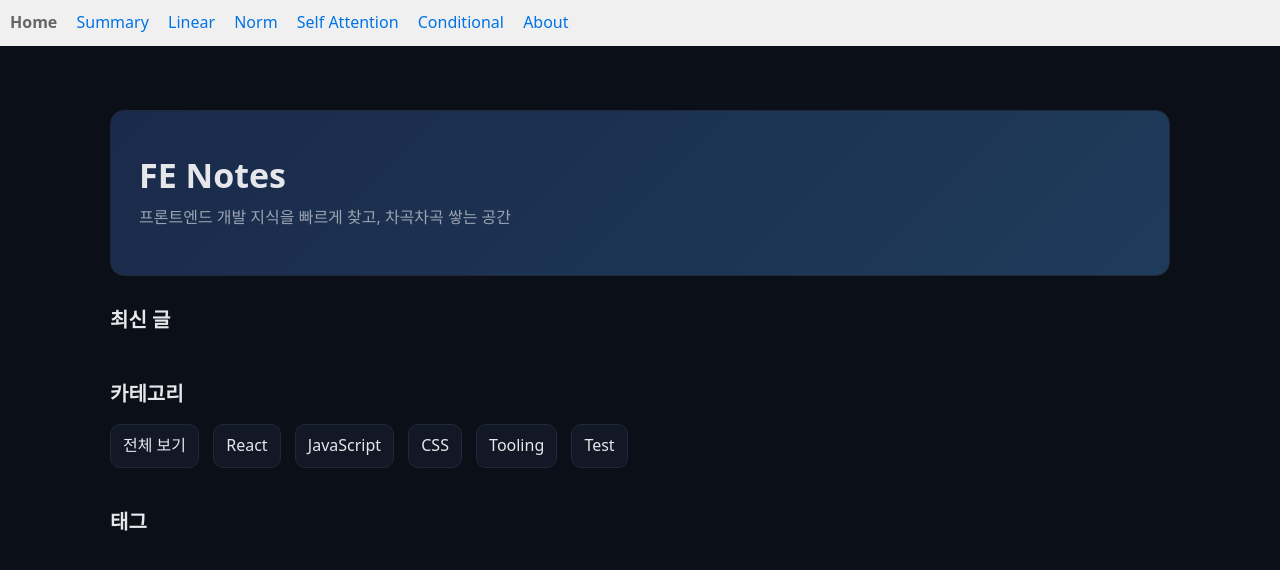
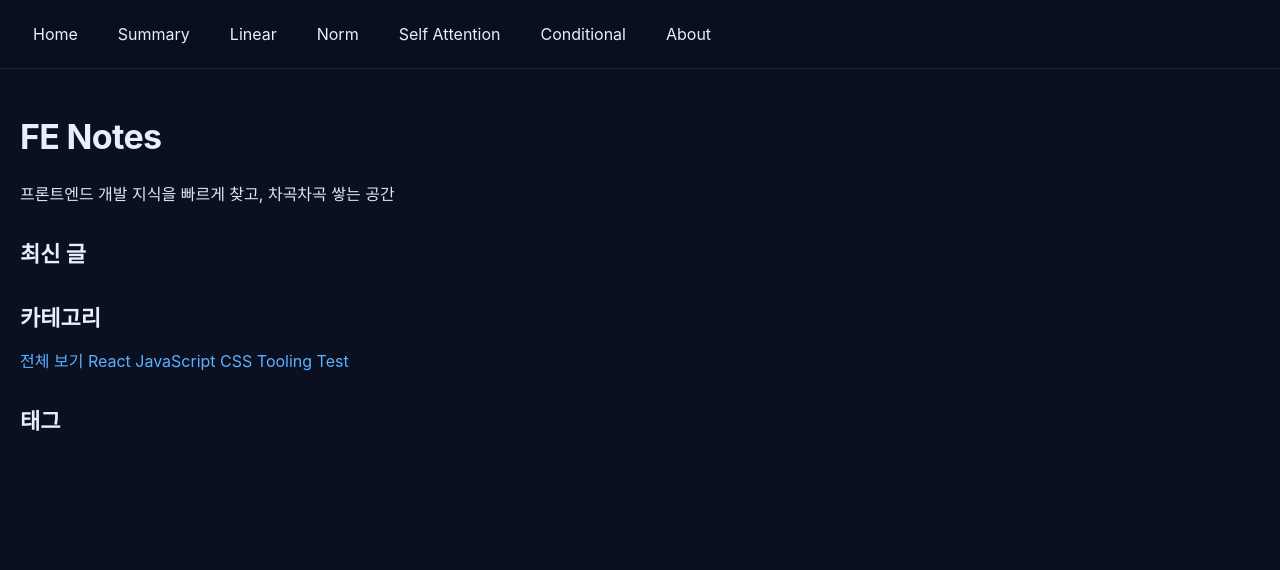
Before and after one commit to rainabak/rainabak.github.io, a Jekyll site: the page built from index.md, in a window 1280 px wide. Shown: the top 570 px of the page. Built offline with Jekyll 4.4.1, drawn with Linux system fonts in a browser that asks for light colours.

Commit message:
Update style.css

```diff
--- a/assets/css/style.css
+++ b/assets/css/style.css
@@ -1,88 +1,59 @@
-/* [기존 다크 변수 그대로 둠] */
 :root{
-  --bg:#0b0f17;
-  --panel:#121826;
-  --muted:#0f1629;
-  --fg:#e5e7eb;
-  --sub:#9aa4b2;
-  --link:#8ab4ff;
-  --border:#1f2937;
-  --accent1:#1a2a4a;
-  --accent2:#1f3b5b;
-  --radius:14px;
+  --bg:#0b1020; --card:#12172a; --muted:#8ea0c0; --text:#e8eefc;
+  --accent:#5ab0ff; --border:#1b2440; --row:#0d1428; --head:#0c1326;
+  --radius:16px;
+}
+*{box-sizing:border-box}
+html,body{margin:0;background:var(--bg);color:var(--text);
+  font:16px/1.65 Inter,system-ui,-apple-system,Segoe UI,Apple SD Gothic Neo,Arial,sans-serif}
+a{color:var(--accent);text-decoration:none}
+a:hover{text-decoration:underline}
+
+/* NAV */
+.nav{
+  position:sticky;top:0;z-index:10;display:flex;flex-wrap:wrap;gap:14px;align-items:center;
+  background:rgba(11,16,32,.85);backdrop-filter:saturate(140%) blur(8px);
+  border-bottom:1px solid var(--border);padding:12px 20px
+}
+.nav__link,.nav__current{padding:8px 12px;border-radius:10px}
+.nav__link{color:var(--text);border:1px solid transparent}
+.nav__link:hover{border-color:var(--border);background:#0f1832}
+.nav__current{
+  color:#9ec7ff;background:#162244;border:1px solid var(--border);
+  pointer-events:none;cursor:default;font-weight:700
 }
 
-/* 🔆 라이트 테마 변수: html[data-theme="light"]에서 덮어쓰기 */
-html[data-theme="light"]{
-  --bg:#f8fafc;
-  --panel:#ffffff;
-  --muted:#f1f5f9;
-  --fg:#0f172a;
-  --sub:#475569;
-  --link:#1d4ed8;
-  --border:#e2e8f0;
-  --accent1:#e8eefb;
-  --accent2:#e2ecff;
+/* LAYOUT */
+.container{padding:40px 20px}
+.badge{font-size:12px;color:#c9d7ff;background:#1a2140;border:1px solid var(--border);
+  padding:4px 8px;border-radius:999px}
+header{display:flex;flex-wrap:wrap;align-items:center;gap:12px;margin-bottom:24px}
+h1{font-size:34px;letter-spacing:-.02em;margin:0}
+h2{font-size:22px;margin:28px 0 12px}
+h3{font-size:18px;margin:18px 0 8px;color:#cfe2ff}
+p,li{color:#dbe6ff}
+
+.card{
+  background:var(--card);border:1px solid var(--border);
+  border-radius:var(--radius);padding:20px;margin:16px 0;
+  box-shadow:0 10px 30px rgba(0,0,0,.25)
 }
+.grid{display:grid;gap:16px}
+@media(min-width:950px){.grid{grid-template-columns:1fr 1fr}}
 
-*{box-sizing:border-box}
-html,body{margin:0;padding:0;background:var(--bg);color:var(--fg);font:16px/1.6 ui-sans-serif,system-ui,Segoe UI,Roboto,Apple SD Gothic Neo,Noto Sans KR}
-a{color:var(--link);text-decoration:none}
-a:hover{text-decoration:underline}
+code,.mono{font-family:ui-monospace,SFMono-Regular,Menlo,Monaco,Consolas,monospace}
+pre{background:#0c1328;border:1px solid var(--border);border-radius:12px;padding:16px;overflow:auto}
+pre code{color:#e6f0ff}
 
-.container{max-width:1100px;margin:0 auto;padding:24px 20px}
+/* TABLE */
+.table-wrap{overflow-x:auto}
+table.table{
+  width:100%;border-collapse:separate;border-spacing:0;
+  border:1px solid var(--border);border-radius:12px;overflow:hidden
+}
+.table th,.table td{padding:10px 12px;border-bottom:1px solid var(--border)}
+.table th{background:var(--head);color:#bcd3ff;text-align:left;font-weight:700}
+.table tbody tr:nth-child(odd){background:var(--row)}
+.table tbody tr:hover{background:#142143}
 
-/* NAV */
-.nav{background:#f0f0f0;padding:10px;margin-bottom:20px}
-.nav__link{margin-right:15px;text-decoration:none;color:#0073e6}
-.nav__link:hover{text-decoration:underline}
-.nav__link--current{
-  margin-right:15px;
-  color:#666;             /* 비활성처럼 보이게 */
-  pointer-events:none;    /* 클릭 안 되게 */
-  text-decoration:none;
-  font-weight:700;        /* 강조용(원하면 제거) */
-}
-
-/* 토글 버튼 */
-.toggle{
-  margin-left:auto; /* 우측 정렬 */
-  padding:8px 12px;border-radius:10px;border:1px solid var(--border);
-  background:var(--panel);color:var(--fg);cursor:pointer
-}
-.toggle:hover{filter:brightness(1.05)}
-
-/* HERO */
-.hero{background:linear-gradient(135deg,var(--accent1),var(--accent2));border:1px solid var(--border);border-radius:var(--radius);padding:44px 28px;margin:20px 0}
-.hero h1{margin:0 0 10px;font-size:34px;line-height:1.2}
-.hero p{margin:0;color:var(--sub)}
-
-/* SECTIONS */
-.section{margin:28px 0}
-.section h2{margin:0 0 14px;font-size:20px}
-
-/* CARDS */
-.cards{display:grid;grid-template-columns:repeat(3,minmax(0,1fr));gap:16px}
-.card{background:var(--panel);border:1px solid var(--border);border-radius:var(--radius);padding:16px}
-.card h3{margin:0 0 8px;font-size:18px}
-.card p{margin:0 0 10px;color:var(--sub)}
-.card small{color:var(--sub)}
-
-/* TAGS */
-.tag{display:inline-block;margin:0 8px 8px 0;padding:4px 10px;background:#172033;border:1px solid var(--border);border-radius:999px;font-size:12px;color:#bdd1ff}
-html[data-theme="light"] .tag{background:#e2e8f0;color:#1e293b}
-
-/* CATEGORY CHIPS */
-.cat{display:inline-block;margin:0 10px 10px 0;padding:8px 12px;background:var(--panel);border:1px solid var(--border);border-radius:10px;color:var(--fg)}
-
-/* FOOTER */
-.footer{margin:40px 0;text-align:center;color:var(--sub)}
-
-/* RESPONSIVE */
-@media (max-width: 900px){
-  .cards{grid-template-columns:repeat(2,minmax(0,1fr))}
-}
-@media (max-width: 600px){
-  .cards{grid-template-columns:1fr}
-  .hero{padding:32px 20px}
-}
+.footer{margin:40px 0;text-align:center;color:var(--muted)}
```
